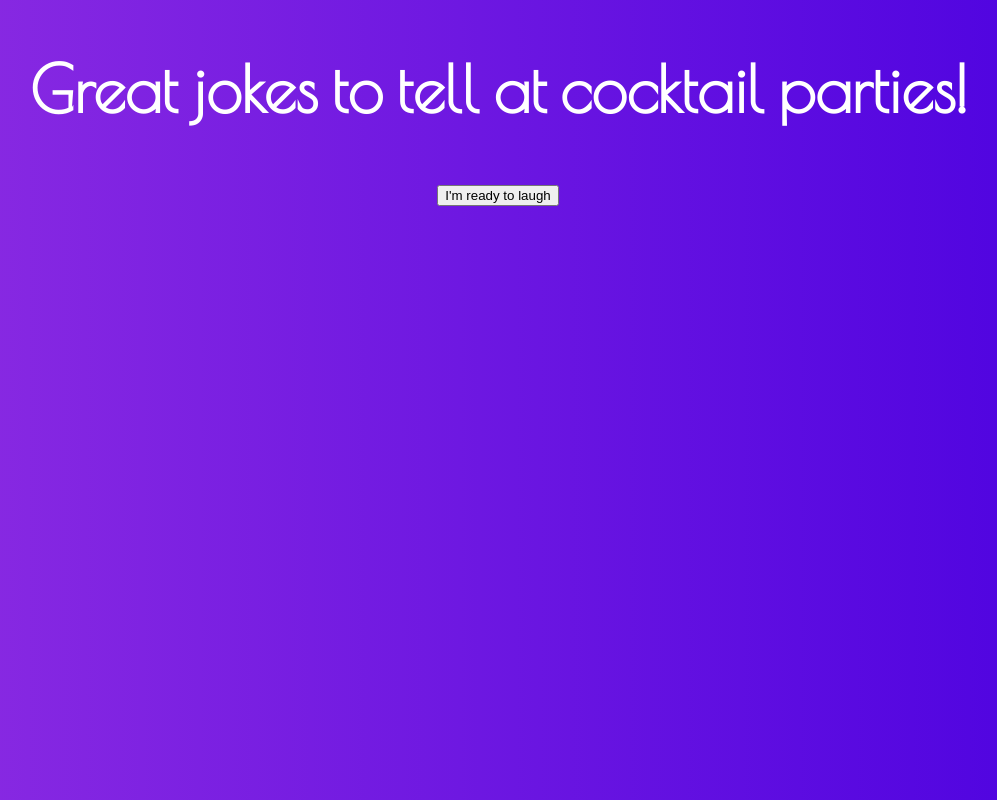
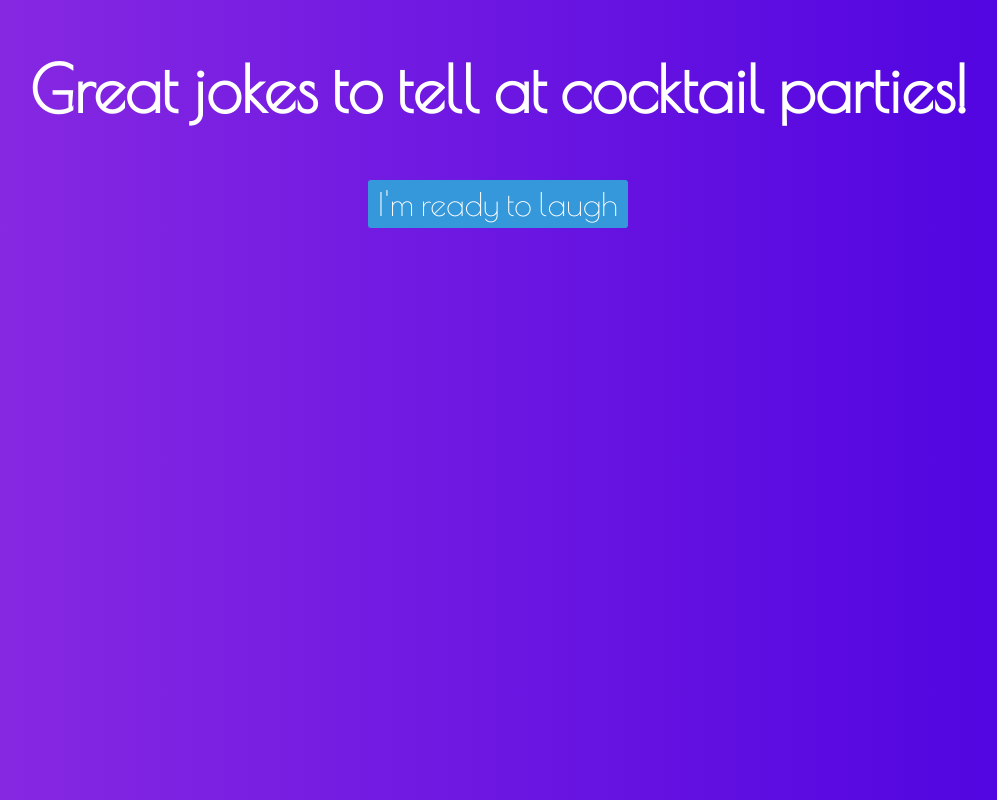
Before and after one commit to javierguerra4/dad-jokes, a plain HTML site: page index.html in a window 1280 px wide. Shown: the whole page, without its empty margins (142-1139 px from the left). Drawn offline with nearby package versions, Linux system fonts and the light colour scheme; no server answers.

Commit message:
Changed button to anchor tag. Styling works better

```diff
--- a/index.html
+++ b/index.html
@@ -27,7 +27,7 @@
             <div class="joke">
                 <p> </p>
             </div>
-            <button>I'm ready to laugh</button>
+            <a href="#" class="btn btn-blue">I'm ready to laugh</a>
         </div>
     </section>
 
--- a/main.scss
+++ b/main.scss
@@ -16,6 +16,16 @@
         @content
     }
 }
+@mixin button-bg($bg) {
+    background: $bg;
+    &:hover {
+      background:darken($bg,8%);
+      transition: all 0.3s ease;
+    }
+    &:active {
+      background:darken($bg,25%);
+    }
+  }
 
 body{
     background: linear-gradient(to right, #8e2de2, #4a00e0);
@@ -36,3 +46,15 @@ h1 {
     font-family: $poiret-one, cursive;
     font-size:4em;
   }
+
+  .btn {
+    color:white;
+    text-decoration:none;
+    padding:5px 10px;
+    border-radius:3px;
+    font-family: $poiret-one, cursive;
+    font-size:2em;
+   }
+   .btn-blue {
+    @include button-bg(#3498db);
+ }
```
Also changed, not shown: main.css, 1 other file.
